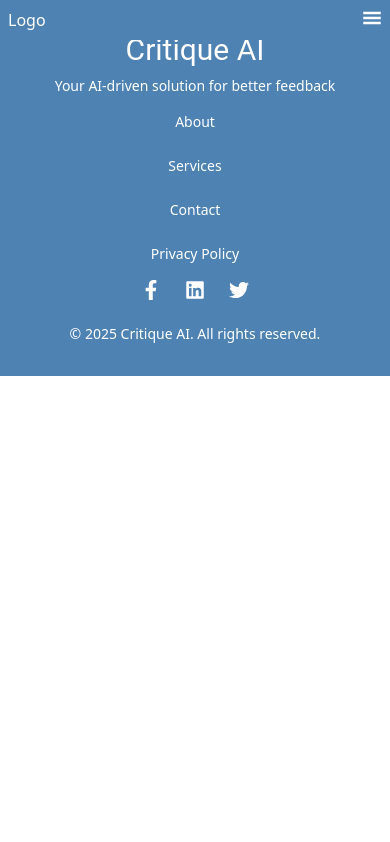
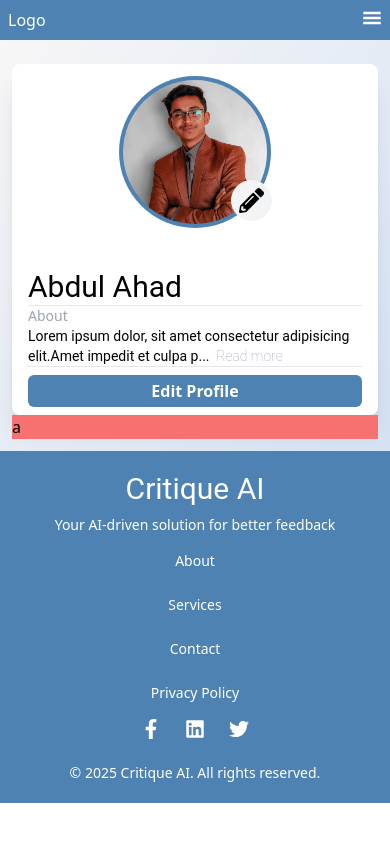
Before and after one commit to AbdulAhadera/sentiment-analysis, a React (Vite) app in the folder frontend/: page /user/profile in a window 390 px wide. Built offline with nearby package versions, Linux system fonts and the light colour scheme.

Commit message:
"Without Responsive Image Section is Completed"

```diff
--- a/frontend/src/App.jsx
+++ b/frontend/src/App.jsx
@@ -27,7 +27,7 @@ function App() {
             <NavbarLaptop />
           </div>
 
-          <div className='px-3 md:px-10 bg-gradient-to-br from-bg-gradient-start to-bg-gradient-end'>
+          <div className='px-3 md:px-10 pt-16 pb-3 bg-gradient-to-br from-bg-gradient-start to-bg-gradient-end'>
             <Router />
           </div>
           <Footer />
--- a/frontend/src/Router.jsx
+++ b/frontend/src/Router.jsx
@@ -1,6 +1,7 @@
 import { Routes, Route } from "react-router-dom";
 import MainPage from "./pages/MainPage";
 import RegisterPage from "./pages/RegisterPage";
+import Profile from "./pages/ProfilePage";
 
 function Router() {
   return (
@@ -8,6 +9,7 @@ function Router() {
       <Route path="/" element={<MainPage />} />
       <Route path="/register" element={<RegisterPage />} />
       <Route path="/dashboard" />
+      <Route path="/user/profile" element={<Profile />} />
     </Routes>
   )
 }
--- a/frontend/src/components/Footer.jsx
+++ b/frontend/src/components/Footer.jsx
@@ -2,7 +2,7 @@ import { FaFacebookF, FaTwitter, FaLinkedin } from "react-icons/fa";
 
 const Footer = () => {
   return (
-    <footer className="bg-headers text-white py-8">
+    <footer className="bg-headers text-white py-5">
       <div className="container mx-auto px-4">
         <div className="flex flex-col md:flex-row justify-between items-center">
           {/* Logo Section */}
@@ -13,21 +13,21 @@ const Footer = () => {
 
           {/* Links Section */}
           <div className="flex flex-col md:flex-row items-center gap-6 mb-4 md:mb-0">
-            <a href="#about" className="text-sm hover:text-button-hover transition">About</a>
-            <a href="#services" className="text-sm hover:text-button-hover transition">Services</a>
-            <a href="#contact" className="text-sm hover:text-button-hover transition">Contact</a>
-            <a href="#privacy" className="text-sm hover:text-button-hover transition">Privacy Policy</a>
+            <a href="#about" className="text-sm hover:text-white transition">About</a>
+            <a href="#services" className="text-sm hover:text-white transition">Services</a>
+            <a href="#contact" className="text-sm hover:text-white transition">Contact</a>
+            <a href="#privacy" className="text-sm hover:text-white transition">Privacy Policy</a>
           </div>
 
           {/* Social Media Icons Section */}
           <div className="flex gap-6">
-            <a href="#" className="text-xl hover:text-button-hover">
+            <a href="#" className="text-xl hover:text-white">
               <FaFacebookF />
             </a>
-            <a href="#" className="text-xl hover:text-button-hover">
+            <a href="#" className="text-xl hover:text-white">
               <FaLinkedin />
             </a>
-            <a href="#" className="text-xl hover:text-button-hover">
+            <a href="#" className="text-xl hover:text-white">
               <FaTwitter />
             </a>
           </div>
--- /dev/null
+++ b/frontend/src/components/Profile.jsx
@@ -0,0 +1,47 @@
+import ProfileImg from '../components/ProfileImg'
+
+
+function Profile() {
+
+    let lorem = "Lorem ipsum dolor, sit amet consectetur adipisicing elit.Amet impedit et culpa possimus ratione cupiditate perspiciatis autem iure maxime, harum id voluptates vel eos quod ? Nihil blanditiis laboriosam laborum quos.";
+
+    return (
+        <div className="block  md:flex">
+
+            {/* Image DIV */}
+            <div className="w-full md:w-1/3  px-4 pt-3 bg-box  rounded-lg shadow-xl" >
+
+                <div className='justify-items-center'>
+                    <ProfileImg />
+                </div>
+
+                <div>
+                    <h1 className='text-3xl font-roboto-black'>Abdul Ahad</h1>
+                    <hr />
+                    <div className=''>
+                        <p className='text-gray-400 font-thin text-sm'>About</p>
+                        <p className='text-sm font-roboto-black'>{lorem.slice(0, 80) + "..."}
+                            <span
+                                onClick={() => {
+
+                                }}
+                                className='text-gray-400 font-thin text-sm cursor-pointer'
+                            >&nbsp;&nbsp;Read more </span>
+                        </p>
+                        <hr />
+                        <button className='bg-headers w-full my-2 py-1 text-white font-semibold rounded-md hover:bg-headers/90'>
+                            Edit Profile
+                        </button>
+                    </div>
+                </div>
+
+            </div>
+
+            <div className="w-full md:w-2/3 bg-red-400 ">
+                {/* Prdoucts */}a
+            </div>
+        </div>
+    )
+}
+
+export default Profile
--- /dev/null
+++ b/frontend/src/components/ProfileImg.jsx
@@ -0,0 +1,19 @@
+import pic from '../../public/me.jpg'
+import { FaPencilAlt } from "react-icons/fa";
+
+
+function ProfileImg() {
+    return (
+        <div className=''>
+            <div className='max-w-fit bg-headers p-1 rounded-full'>
+                <img src={pic} alt="Profile Picture" className='h-36 md:h-72 rounded-full' />
+            </div>
+            <div className='bg-gray-100 border-black  max-w-fit rounded-full p-2 relative -top-12 left-28 md:-top-20 md:left-60 cursor-pointer'>
+                <FaPencilAlt size={25} />
+            </div>
+        </div>
+
+    )
+}
+
+export default ProfileImg
--- /dev/null
+++ b/frontend/src/pages/ProfilePage.jsx
@@ -0,0 +1,11 @@
+import Profile from "../components/Profile";
+
+function ProfilePage() {
+    return (
+        <div>
+            <Profile />
+        </div>
+    )
+}
+
+export default ProfilePage;
--- a/frontend/src/pages/RegisterPage.jsx
+++ b/frontend/src/pages/RegisterPage.jsx
@@ -2,7 +2,7 @@ import RegisterForm from "../components/RegisterUser"
 
 function RegisterPage() {
     return (
-        <div className="pt-12 w-full min-h-screen flex justify-center items-center md:px-28">
+        <div className="w-full min-h-screen flex justify-center items-center md:px-28">
 
             <div className="w-full md:w-1/2  rounded-lg py-2">
                 <RegisterForm />
--- a/frontend/tailwind.config.js
+++ b/frontend/tailwind.config.js
@@ -11,7 +11,7 @@ export default {
         'bg-gradient-end': '#d4e2f3',     // Soft Blue (Gradient End)
         'headers': '#4e82b2',             // Medium Blue (Header, Footer, CTA Button)
         'text-title': '#0d2d4d',          // Dark Blue (Title Text)
-        'text-links': '#4e82b2',          // Medium Blue (Links)
+        'links': '#4e82b2',          // Medium Blue (Links)
         'text-error': '#F44336',          // Red (Error Message Background)
         'text-normal': '#333333',         // Dark Gray (Text, Button Text)
         'box': '#FFFFFF',                 // White (Form and Response Boxes)
```
Also changed, not shown: frontend/public/me.jpg (added).
